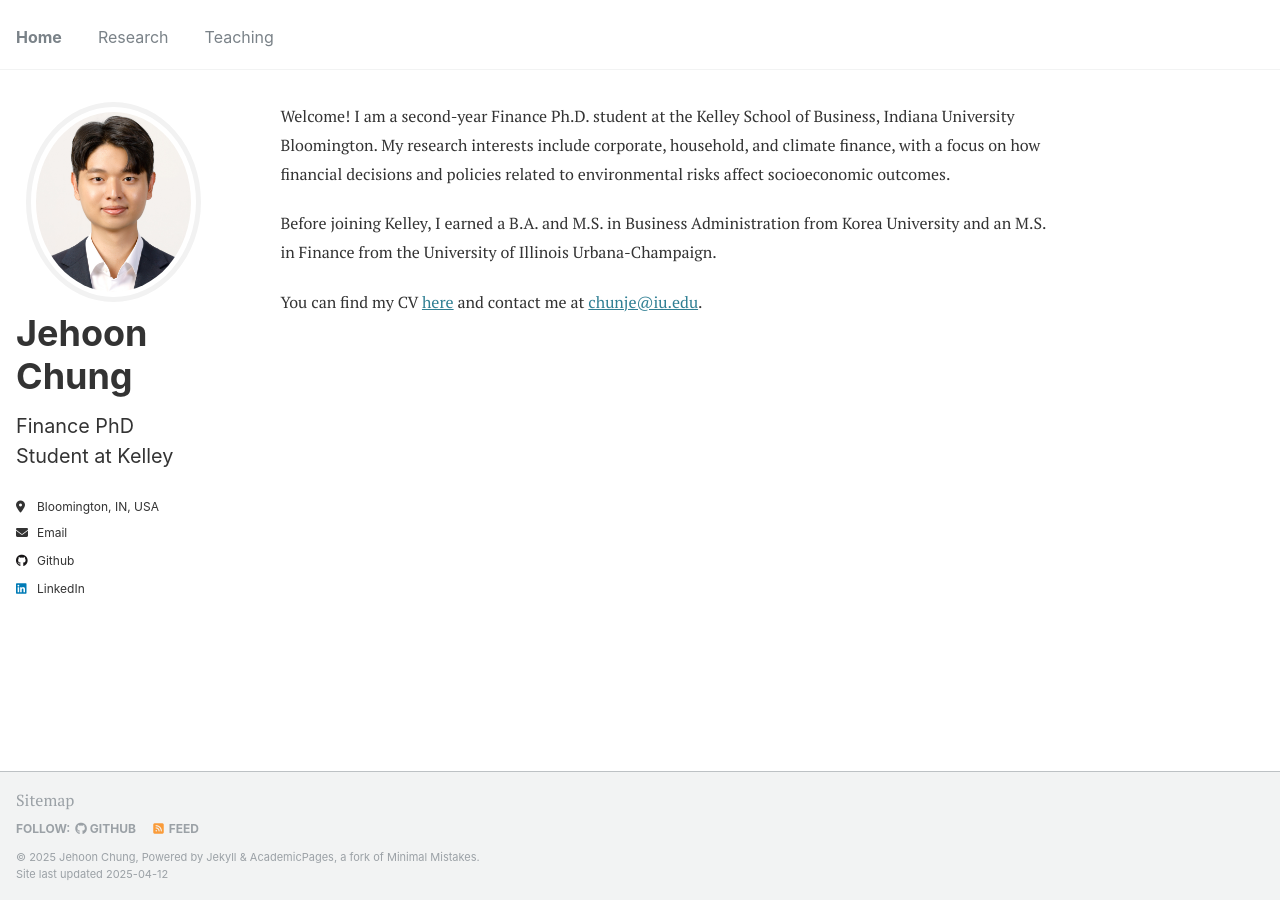
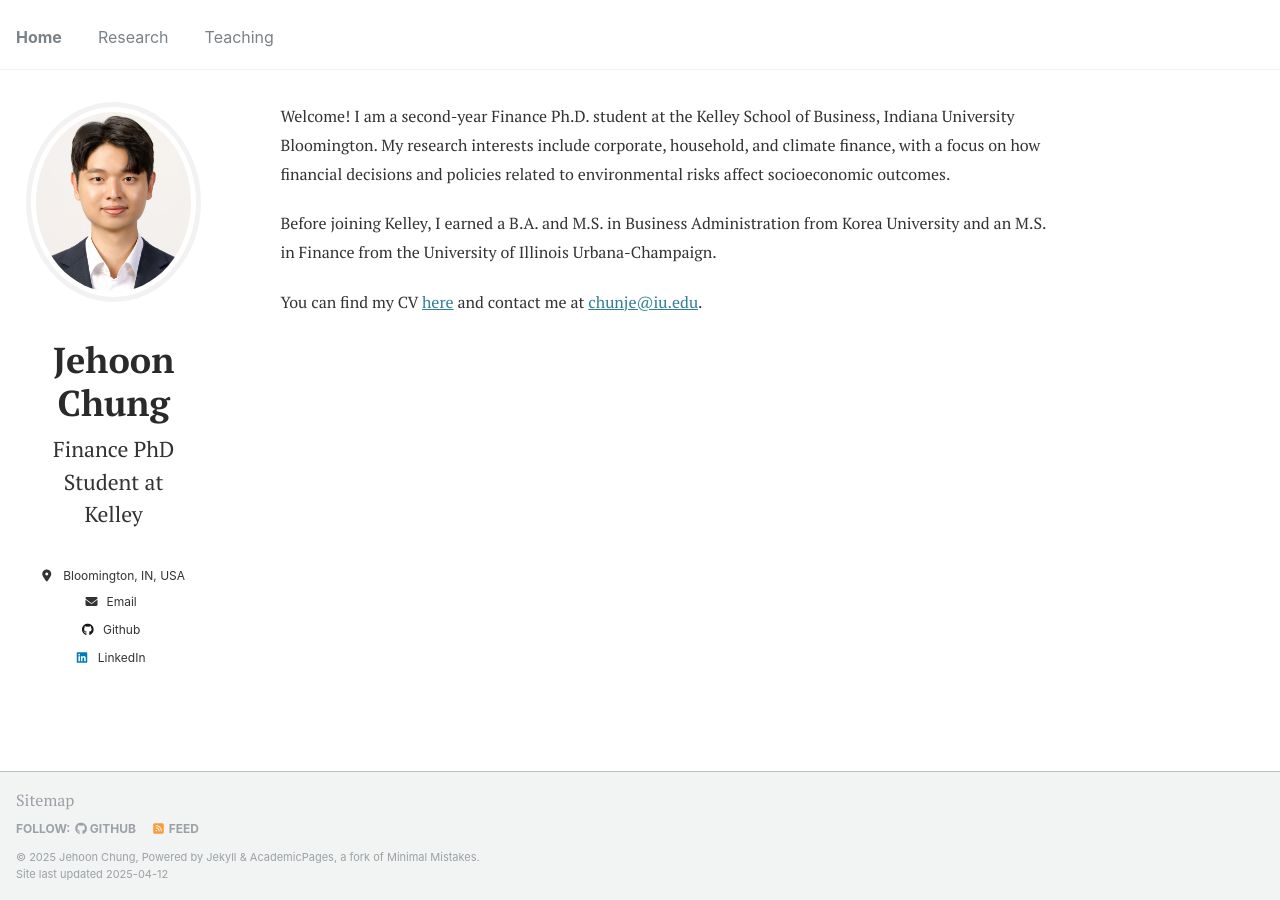
Before and after one commit to JehoonChung/jehoonchung.github.io, a Jekyll site: the page built from _pages/about.md, in a window 1280 px wide. Built offline with Jekyll 4.4.1, drawn with Linux system fonts in a browser that asks for light colours.

Commit message:
Update _custom.scss

```diff
--- a/_sass/_custom.scss
+++ b/_sass/_custom.scss
@@ -2,54 +2,83 @@
    Author Profile Layout Fixes
    ========================================================================== */
 
-/* Desktop layout */
+/* Reset default author styles */
 .author {
-  display: flex;
-  flex-direction: column;
-  align-items: center;
+  display: block !important;
   text-align: center;
-  gap: 1.5rem; /* Adds consistent spacing between elements */
 }
 
+/* Avatar styling */
 .author__avatar {
-  margin: 0 auto;
+  display: block !important;
+  margin: 0 auto 2rem !important;
+  float: none !important;
+  text-align: center;
+
   img {
-    width: 200px;
-    height: 200px;
+    width: 200px !important;
+    height: 200px !important;
     border-radius: 50%;
     object-fit: cover;
     border: 5px solid #f2f2f2;
-    display: block; /* Removes extra space below image */
+    display: block;
+    margin: 0 auto;
   }
 }
 
+/* Content styling - ensures name and description are below image */
 .author__content {
-  width: 100%;
+  display: block !important;
+  width: 100% !important;
+  float: none !important;
+  margin-top: 1.5rem;
+  text-align: center;
+
   .author__name {
-    font-size: 2rem;
-    margin-bottom: 0.75rem;
+    font-family: 'PT Serif', serif !important;
+    font-weight: 700 !important;
+    font-size: 2rem !important;
+    margin-bottom: 0.5rem !important;
+    color: #2a2a2a;
     line-height: 1.2;
   }
+
   .author__bio {
-    font-size: 1.1rem;
+    font-family: 'PT Serif', serif !important;
+    font-size: 1.2rem !important;
     line-height: 1.5;
-    margin-bottom: 1.5rem;
+    margin: 0 auto 2rem !important;
+    max-width: 80%;
+  }
+}
+
+/* Social links styling */
+.author__urls-wrapper {
+  text-align: center !important;
+
+  .btn--inverse {
+    display: none !important;
+  }
+
+  .social-icons {
+    justify-content: center !important;
   }
 }
 
 /* Mobile adjustments */
 @media screen and (max-width: 768px) {
   .author__avatar img {
-    width: 180px;
-    height: 180px;
+    width: 180px !important;
+    height: 180px !important;
   }
 
   .author__content {
     .author__name {
-      font-size: 1.8rem;
+      font-size: 1.8rem !important;
     }
+
     .author__bio {
-      font-size: 1rem;
+      font-size: 1.1rem !important;
     }
   }
 }
```
